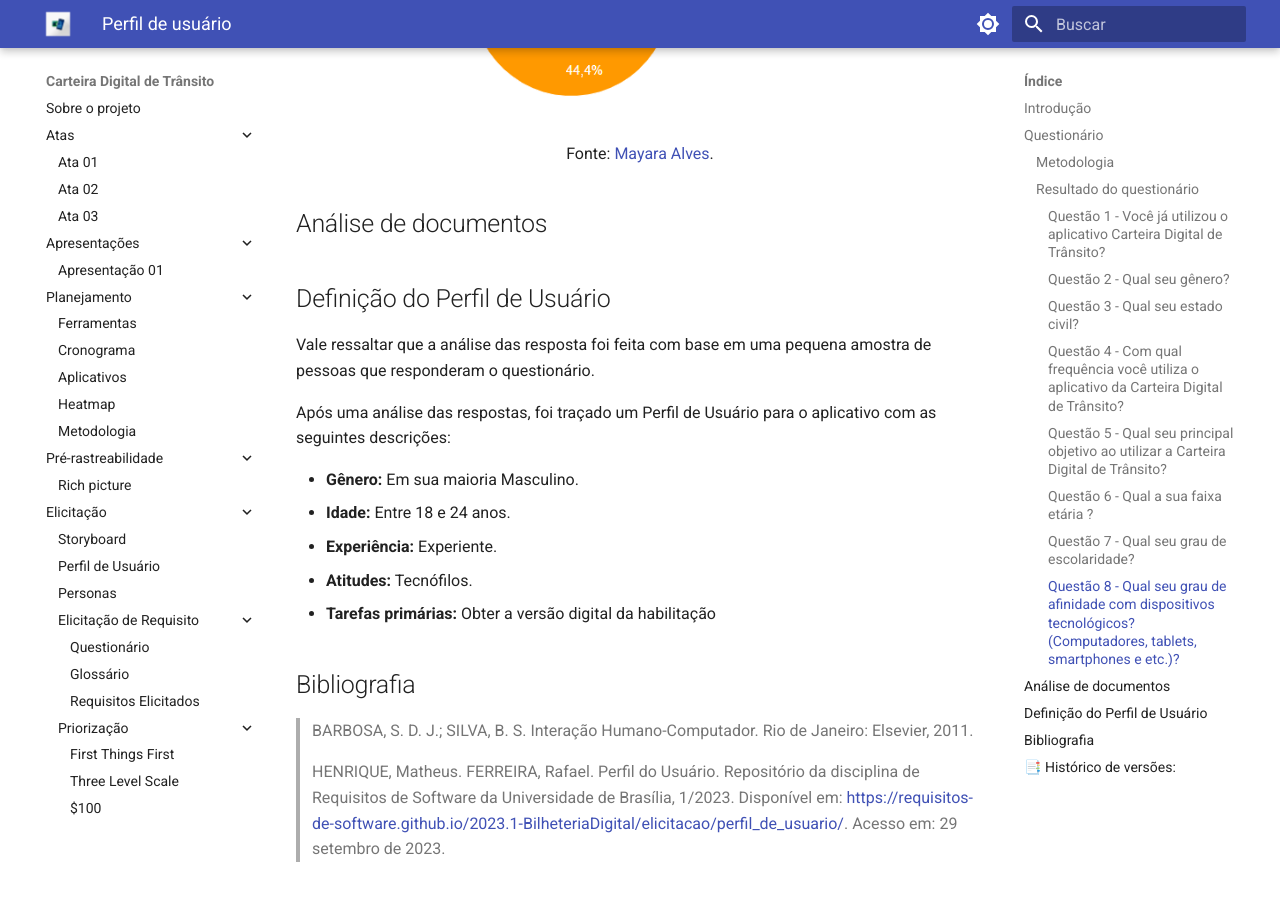
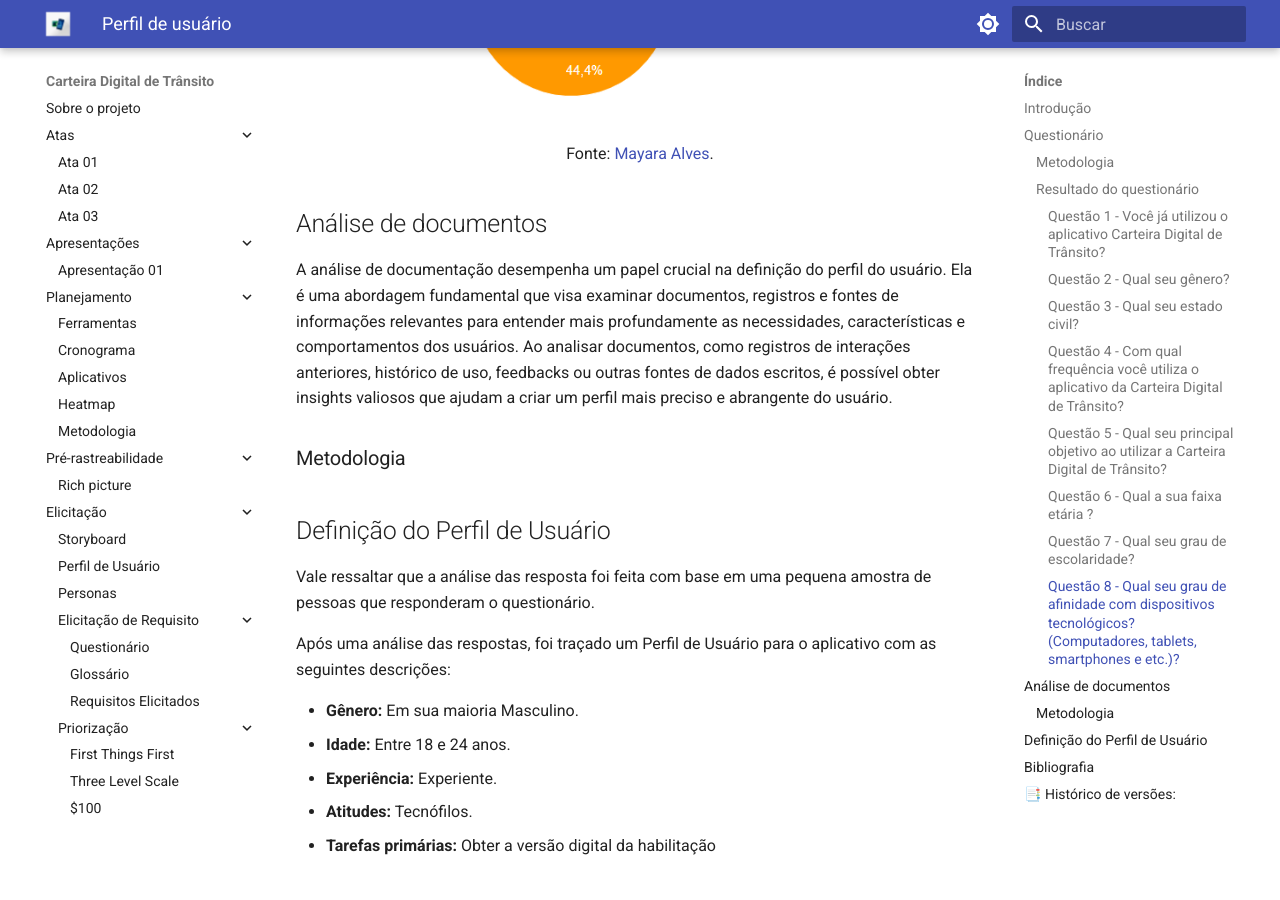
Before and after one commit to Requisitos-de-Software/2023.2-Carteira_Digital_de_Transito, an MkDocs documentation site: the page built from docs/elicitação/perfil_de_usuário.md, in a window 1280 px wide and 900 px high, scrolled down 5350 px. Built offline with MkDocs 1.6.1 and Material for MkDocs 9.7.7, drawn with Linux system fonts in a browser that asks for light colours.

Commit message:
Update perfil_de_usuário.md

```diff
--- a/docs/elicitação/perfil_de_usuário.md
+++ b/docs/elicitação/perfil_de_usuário.md
@@ -81,6 +81,11 @@
 
 ## Análise de documentos
 
+A análise de documentação desempenha um papel crucial na definição do perfil do usuário. Ela é uma abordagem fundamental que visa examinar documentos, registros e fontes de informações relevantes para entender mais profundamente as necessidades, características e comportamentos dos usuários. Ao analisar documentos, como registros de interações anteriores, histórico de uso, feedbacks ou outras fontes de dados escritos, é possível obter insights valiosos que ajudam a criar um perfil mais preciso e abrangente do usuário.
+
+### Metodologia
+
+
 
 ## Definição do Perfil de Usuário
 
```
